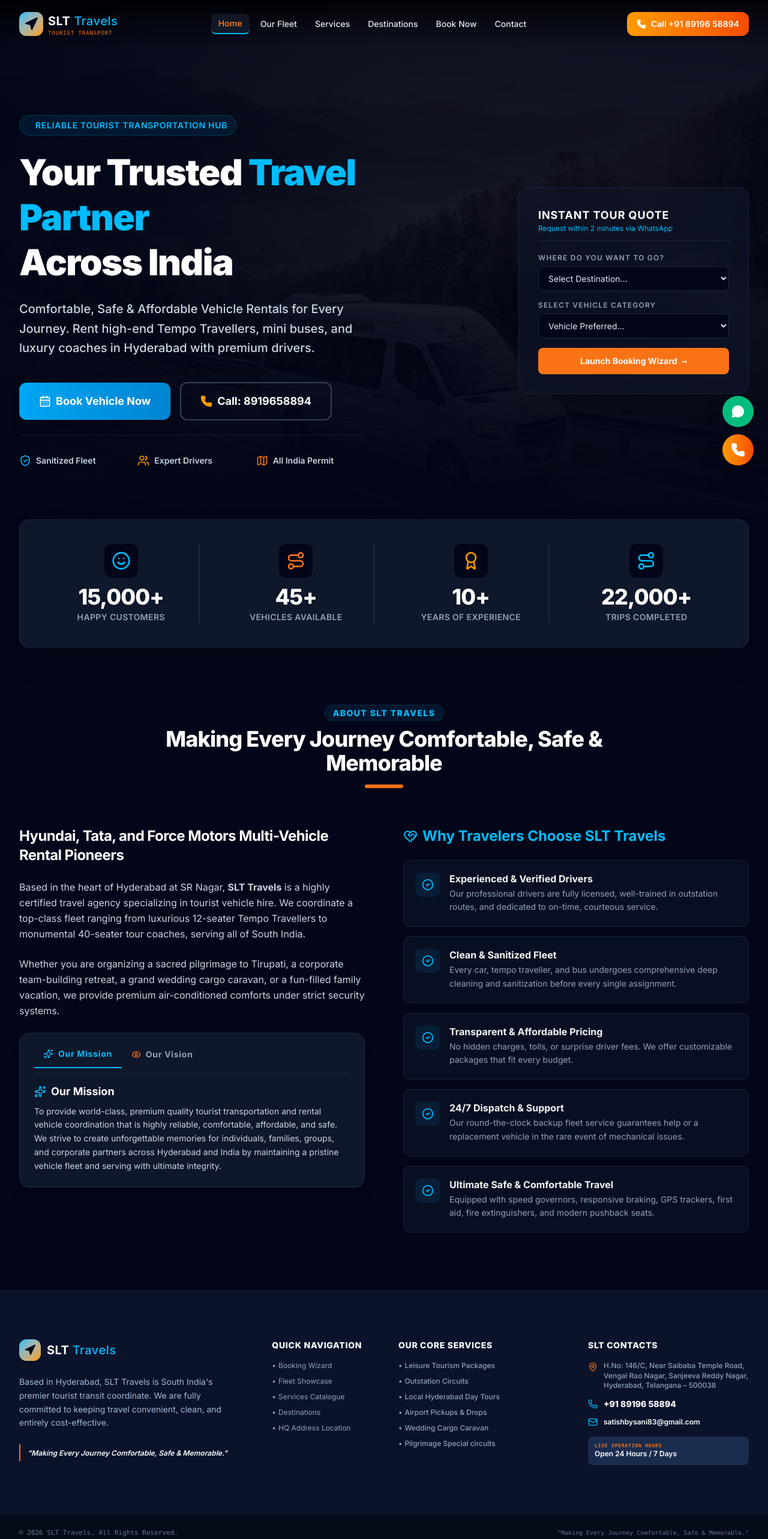
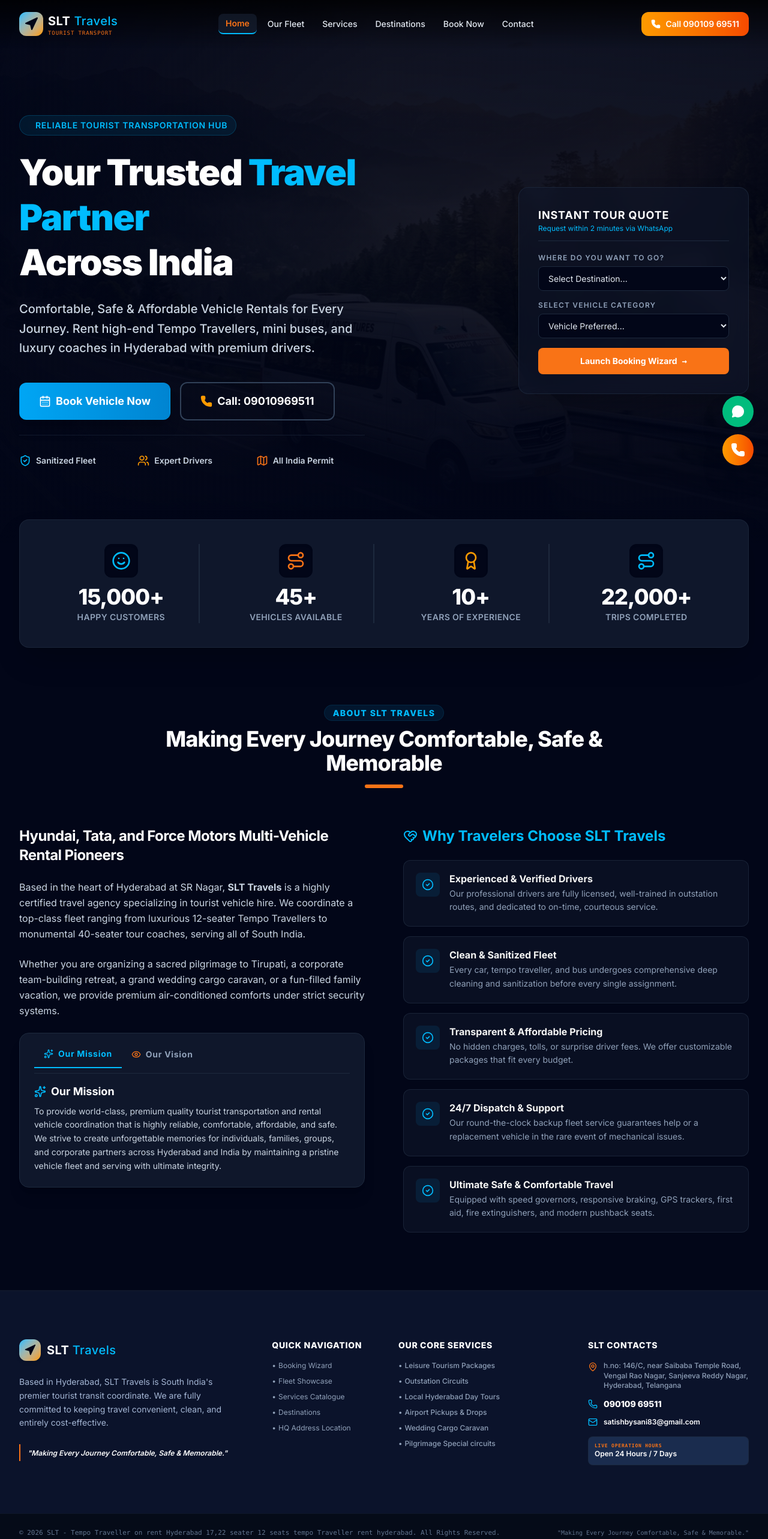
Before and after one commit to satishbisani094-hub/sdt-travels, a React (Vite) app: page /booking in a window 1280 px wide. Shown: the top 2566 px of the page at 60% size. Built offline with nearby package versions, Linux system fonts and the light colour scheme.

Commit message:
Update company name, phone number, and office location

```diff
--- a/metadata.json
+++ b/metadata.json
@@ -1,5 +1,5 @@
 {
-  "name": "SLT Travels",
+  "name": "SLT - Tempo Traveller on rent Hyderabad 17,22 seater 12 seats tempo Traveller rent hyderabad",
   "description": "Premium Tours & Vehicle Rental Services in Hyderabad - Comfortable, Safe & Affordable Car, Bus and Tempo Traveller Rentals.",
   "requestFramePermissions": [],
   "majorCapabilities": ["MAJOR_CAPABILITY_SERVER_SIDE_GEMINI_API"]
--- a/src/SEO.tsx
+++ b/src/SEO.tsx
@@ -9,7 +9,7 @@ import { CONTACT_DETAILS, FAQS } from './data';
 export default function SEO() {
   useEffect(() => {
     // Set Title & Meta Description
-    document.title = "SLT Travels | Premium Tourist Vehicle Rentals & Tours in Hyderabad";
+    document.title = CONTACT_DETAILS.companyName;
 
     // Inject Description
     let metaDescription = document.querySelector('meta[name="description"]');
@@ -20,7 +20,7 @@ export default function SEO() {
     }
     metaDescription.setAttribute(
       'content',
-      "Rent 12-Seater Tempo Traveller, 20 & 40 Seater Mini Buses and luxury tourist coaches in Hyderabad. SLT Travels offers premium, comfortable, affordable tourist transport service across India. Call 8919658894."
+      `Rent 12-Seater Tempo Traveller, 20 & 40 Seater Mini Buses and luxury tourist coaches in Hyderabad. ${CONTACT_DETAILS.companyName} offers premium, comfortable, affordable tourist transport service across India. Call ${CONTACT_DETAILS.phoneFormatted}.`
     );
 
     // Inject Keywords
@@ -32,7 +32,7 @@ export default function SEO() {
     }
     metaKeywords.setAttribute(
       'content',
-      "SLT Travels, Tempo Traveller rentals Hyderabad, tourist vehicle hire Hyderabad, Rent Mini Bus Hyderabad, 12 Seater Tempo Traveller, 40 Seater Bus Hyderabad, travel agency Hyderabad, Tirupati tour packages, Srisailam travels, Hyderabad sightseeing bus"
+      `${CONTACT_DETAILS.companyName}, Tempo Traveller rentals Hyderabad, tourist vehicle hire Hyderabad, Rent Mini Bus Hyderabad, 12 Seater Tempo Traveller, 40 Seater Bus Hyderabad, travel agency Hyderabad, Tirupati tour packages, Srisailam travels, Hyderabad sightseeing bus`
     );
 
     // 1. JSON-LD LocalBusiness Schema
@@ -46,7 +46,7 @@ export default function SEO() {
       "telePhone": CONTACT_DETAILS.phone,
       "address": {
         "@type": "PostalAddress",
-        "streetAddress": "H.No: 146/C, Near Saibaba Temple Road, Vengal Rao Nagar, Sanjeeva Reddy Nagar",
+        "streetAddress": "h.no: 146/C, near Saibaba Temple Road, Vengal Rao Nagar, Sanjeeva Reddy Nagar",
         "addressLocality": "Hyderabad",
         "addressRegion": "Telangana",
         "postalCode": "500038",
--- a/src/components/FloatingActions.tsx
+++ b/src/components/FloatingActions.tsx
@@ -30,7 +30,7 @@ export default function FloatingActions() {
 
         {/* Helper tooltip */}
         <span className="hidden group-hover:block absolute right-14 bg-slate-900 border border-slate-800 text-slate-100 text-[10px] font-bold uppercase tracking-wider py-1.5 px-3 rounded-lg shadow-md whitespace-nowrap">
-          WhatsApp: 8919658894
+          WhatsApp: {CONTACT_DETAILS.phoneFormatted}
         </span>
 
         <MessageCircle className="w-6 h-6 fill-white stroke-none text-white" />
@@ -45,7 +45,7 @@ export default function FloatingActions() {
       >
         {/* Helper tooltip */}
         <span className="hidden group-hover:block absolute right-14 bg-slate-900 border border-slate-800 text-slate-100 text-[10px] font-bold uppercase tracking-wider py-1.5 px-3 rounded-lg shadow-md whitespace-nowrap">
-          Call: 8919658894
+          Call: {CONTACT_DETAILS.phoneFormatted}
         </span>
 
         <Phone className="w-6 h-6 fill-white text-white" />
--- a/src/components/Footer.tsx
+++ b/src/components/Footer.tsx
@@ -147,7 +147,7 @@ export default function Footer({ onNavigate }: FooterProps) {
       {/* Bottom Copyright Strip */}
       <div className="bg-[#050b18] border-t border-slate-900 py-6 text-center text-[11px] text-slate-500">
         <div className="max-w-7xl mx-auto px-4 sm:px-6 lg:px-8 flex flex-col sm:flex-row items-center justify-between gap-4 font-mono">
-          <p>© 2026 SLT Travels. All Rights Reserved.</p>
+          <p>© 2026 {CONTACT_DETAILS.companyName}. All Rights Reserved.</p>
           <p className="text-[10px] hidden sm:block">"Making Every Journey Comfortable, Safe & Memorable."</p>
         </div>
       </div>
--- a/src/components/Navbar.tsx
+++ b/src/components/Navbar.tsx
@@ -98,7 +98,7 @@ export default function Navbar({ activeSection, onNavigate }: NavbarProps) {
               className="flex items-center space-x-2 bg-gradient-to-r from-amber-500 to-orange-600 hover:from-amber-600 hover:to-orange-700 text-white font-semibold text-sm px-4 py-2.5 rounded-xl shadow-md transition-all duration-200 hover:scale-[1.02]"
             >
               <Phone className="w-4 h-4 fill-white" />
-              <span>Call +91 89196 58894</span>
+              <span>Call {CONTACT_DETAILS.phoneFormatted}</span>
             </a>
           </div>
 
@@ -145,7 +145,7 @@ export default function Navbar({ activeSection, onNavigate }: NavbarProps) {
               className="flex items-center justify-center space-x-3 bg-gradient-to-r from-amber-500 to-orange-600 text-white font-bold py-3.5 rounded-xl shadow-lg w-full text-center"
             >
               <Phone className="w-5 h-5 fill-white" />
-              <span>Call Us Now: 8919658894</span>
+              <span>Call Us Now: {CONTACT_DETAILS.phoneFormatted}</span>
             </a>
           </div>
         </div>
--- a/src/data.ts
+++ b/src/data.ts
@@ -7,11 +7,11 @@ import { Vehicle, Destination, Service, Review, GalleryItem, FAQItem } from './t
 
 // Company Contact Details
 export const CONTACT_DETAILS = {
-  companyName: "SLT Travels",
-  address: "H.No: 146/C, Near Saibaba Temple Road, Vengal Rao Nagar, Sanjeeva Reddy Nagar, Hyderabad, Telangana – 500038",
-  phone: "8919658894",
-  phoneFormatted: "+91 89196 58894",
-  whatsappPhone: "918919658894",
+  companyName: "SLT - Tempo Traveller on rent Hyderabad 17,22 seater 12 seats tempo Traveller rent hyderabad",
+  address: "h.no: 146/C, near Saibaba Temple Road, Vengal Rao Nagar, Sanjeeva Reddy Nagar, Hyderabad, Telangana",
+  phone: "09010969511",
+  phoneFormatted: "090109 69511",
+  whatsappPhone: "919010969511",
   email: "satishbysani83@gmail.com",
   businessHours: "Open 24/7 (Booking & Customer Support)",
   tagline: "Making Every Journey Comfortable, Safe & Memorable.",
```
